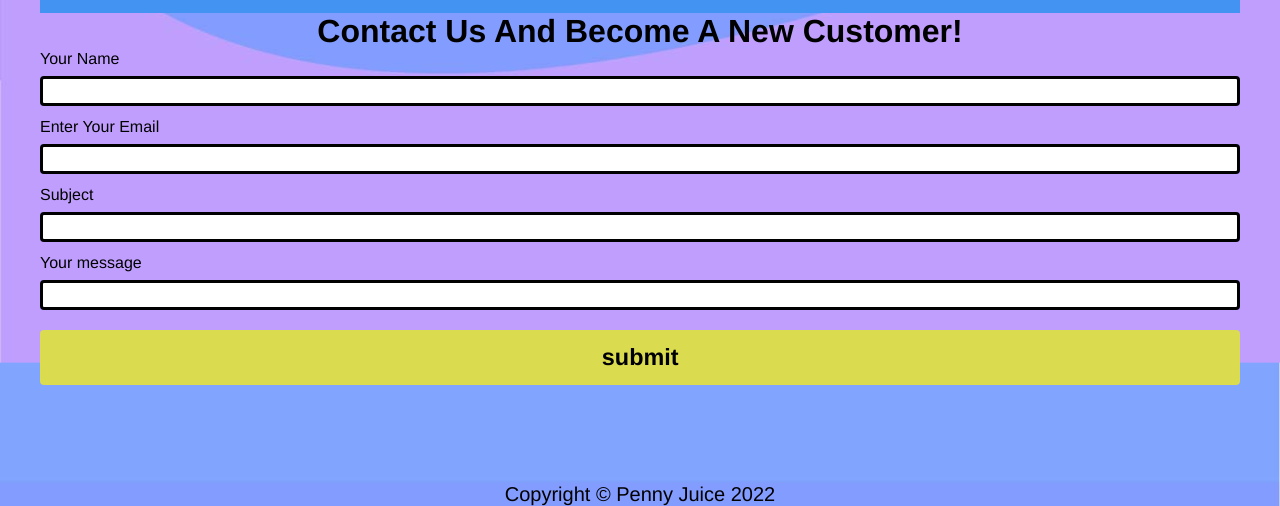
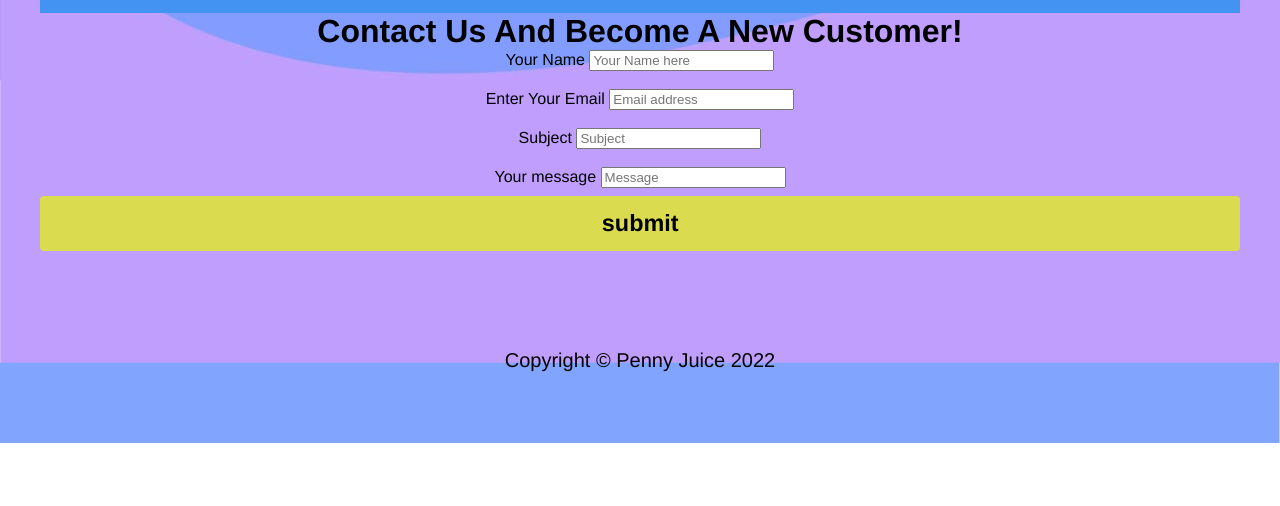
Before and after one commit to Tyler-III/TStapletonPennyJuice.Github.io, a plain HTML site: page contact.html in a window 1280 px wide. Shown: the part 357-863 px from the top of the page. After the commit the page ends 800 px from the top, so only its background shows below. Drawn offline with Linux system fonts and the light colour scheme.

Commit message:
Update contact.html

```diff
--- a/contact.html
+++ b/contact.html
@@ -80,7 +80,7 @@
 
        <intro><h1><center>Contact Us And Become A New Customer!</center></h1></intro>
 
-        <form action="/action_page.php">
+       <!-- <form action="/action_page.php">
             <label for="fname">Your Name</label>
             <imput type="text" id="name" value="John Doe"></imput>
             <label for="email">Enter Your Email</label>
@@ -90,7 +90,27 @@
             <label for="message">Your message</label>
             <imput type="text" id="message" value="Type your message here"></imput>
             <imput type="Submit" value="submit"><center><h3>submit</h3></center></imput>
-        </form>
+        </form> -->
+
+       <form action="/action_page.php">
+        <center>
+        <label for="fname">Your Name</label>
+        <input type="text" id="textBox" name="Name" placeholder="Your Name here" />
+        <br>
+        <br>
+        <label for="email">Enter Your Email</label>
+        <input type="text" id="textBox" name="Email" placeholder="Email address" />
+        <br>
+        <br>
+        <label for="subject">Subject</label>
+        <input type="text" id="textBox" name="Subject" placeholder="Subject" />
+        <br>
+        <br>
+        <label for="message">Your message</label>
+        <input type="text" id="textBox" name="Message" placeholder="Message" />
+        <imput type="Submit" value="submit"><center><h3>submit</h3></center></imput>
+        </center>
+       </form>
 
            <br>
            <br>
```
